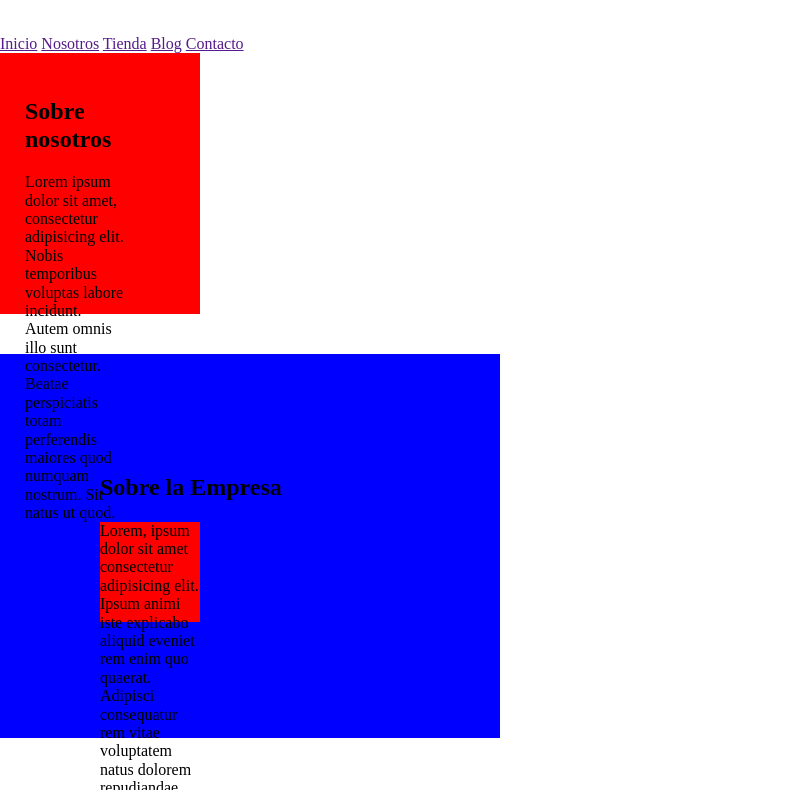
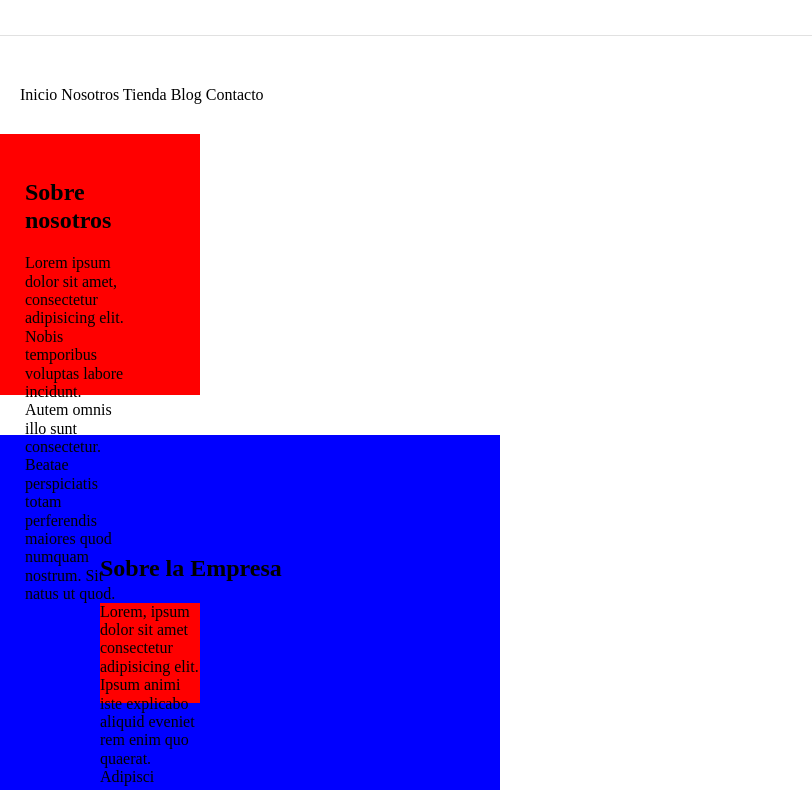
Before and after one commit to EnocPAguirre/CursoCss, a website: page index.html in a window 1280 px wide. Shown: the part 102-892 px from the top of the page, without its empty margins (0-812 px from the left). Drawn offline with Linux system fonts and the light colour scheme.

Commit message:
Dando estlos al menu

```diff
--- a/index.html
+++ b/index.html
@@ -14,7 +14,7 @@
         <h1 class="nombre-sitio">Tienda <span>Muebles</span></h1>
     </header>
 
-    <nav class="navegacion">
+    <nav class="nav-principal">
 
         <a href="">Inicio</a>
         <a href="">Nosotros</a>
--- a/styles.css
+++ b/styles.css
@@ -5,13 +5,25 @@ html {
 *, *:before, *:after {
     box-sizing: inherit;
 }
+ a {
+     text-decoration: none;
+     color: #000;
+ }
 .nombre-sitio {
     margin-top: 50px;
     margin-bottom: 50px;
+    text-align: center;
 }
 
 .nombre-sitio span {
     color: blue;
+}
+
+.nav-principal {
+    border-color: #e1e1e1;
+    border-top-style: solid;
+    border-width: 1px;
+    padding: 50px 0 30px 20px;
 }
 
 .sobre-nosotros {
```
